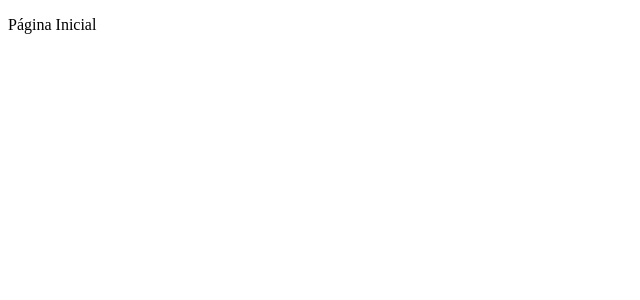
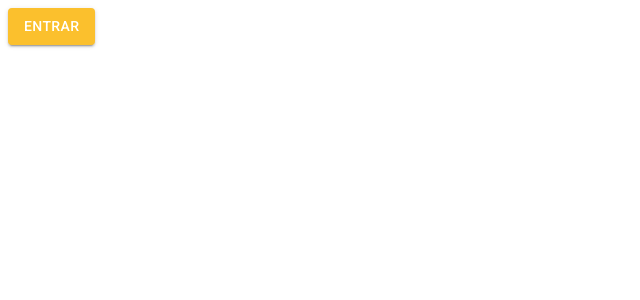
Before and after one commit to pallomagualter/layoutMaterialUI, a React (Create React App) app: page /pagina-inicial in a window 1280 px wide. Shown: the top 300 px of the page, without its empty margins (0-640 px from the left). Built offline with nearby package versions, Linux system fonts and the light colour scheme.

Commit message:
feat: added the light theme and provider from material ui

```diff
--- a/src/App.tsx
+++ b/src/App.tsx
@@ -1,12 +1,17 @@
+import { ThemeProvider } from "@mui/material";
 import { BrowserRouter } from "react-router-dom";
+
+import { LightTheme } from "./shared/themes/Light";
 
 import { AppRoutes } from "./routes";
 
 export const App = () => {
   return (
-    <BrowserRouter>
-      <AppRoutes />
-    </BrowserRouter>
+    <ThemeProvider theme={LightTheme}>
+      <BrowserRouter>
+        <AppRoutes />
+      </BrowserRouter>
+    </ThemeProvider>
   );
 }
 
--- a/src/routes/index.tsx
+++ b/src/routes/index.tsx
@@ -1,9 +1,10 @@
+import { Button } from "@mui/material";
 import { Navigate, Route, Routes } from "react-router-dom";
 
 export const AppRoutes = () => {
   return (
     <Routes>
-      <Route path="/pagina-inicial" element={<p>Página Inicial</p>} />
+      <Route path="/pagina-inicial" element={<Button variant='contained' color='primary' >Entrar</Button>} />
 
       <Route path="*" element={<Navigate to="/pagina-inicial" />} />
     </Routes>
--- /dev/null
+++ b/src/shared/themes/Light.ts
@@ -0,0 +1,23 @@
+import { createTheme } from "@mui/material";
+import { cyan, yellow } from "@mui/material/colors";
+
+export const LightTheme = createTheme({
+  palette: {
+    primary: {
+      main: yellow[700],
+      dark: yellow[800],
+      light: yellow[500],
+      contrastText: '#FFFFFF',
+    },
+    secondary: {
+      main: cyan[500],
+      dark: cyan[400],
+      light: cyan[300],
+      contrastText: '#FFFFFF',
+    },
+    background: {
+      paper: '#FFFFFF',
+      default: '#F7F6F3',
+    }
+  }
+});
--- a/src/shared/themes/index.ts
+++ b/src/shared/themes/index.ts
@@ -1 +1 @@
-export { };
+export * from './Light';
```
